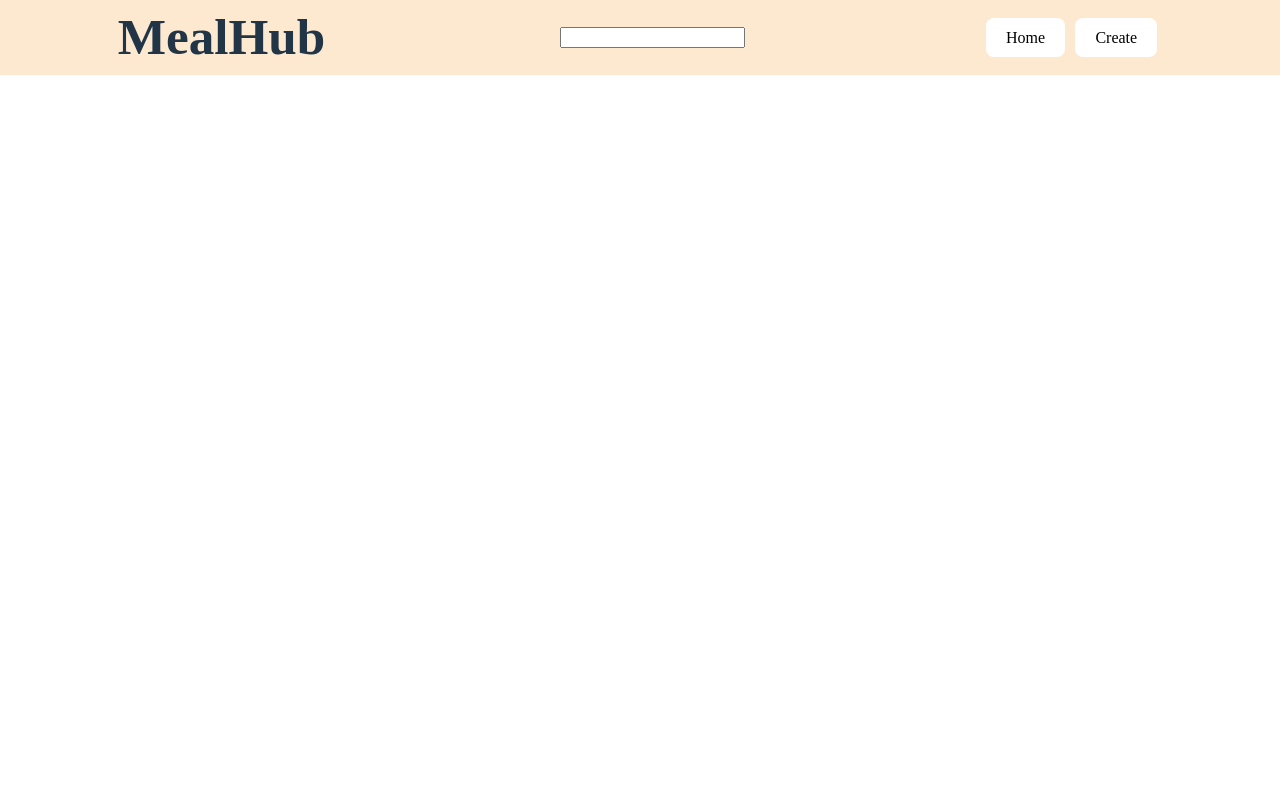
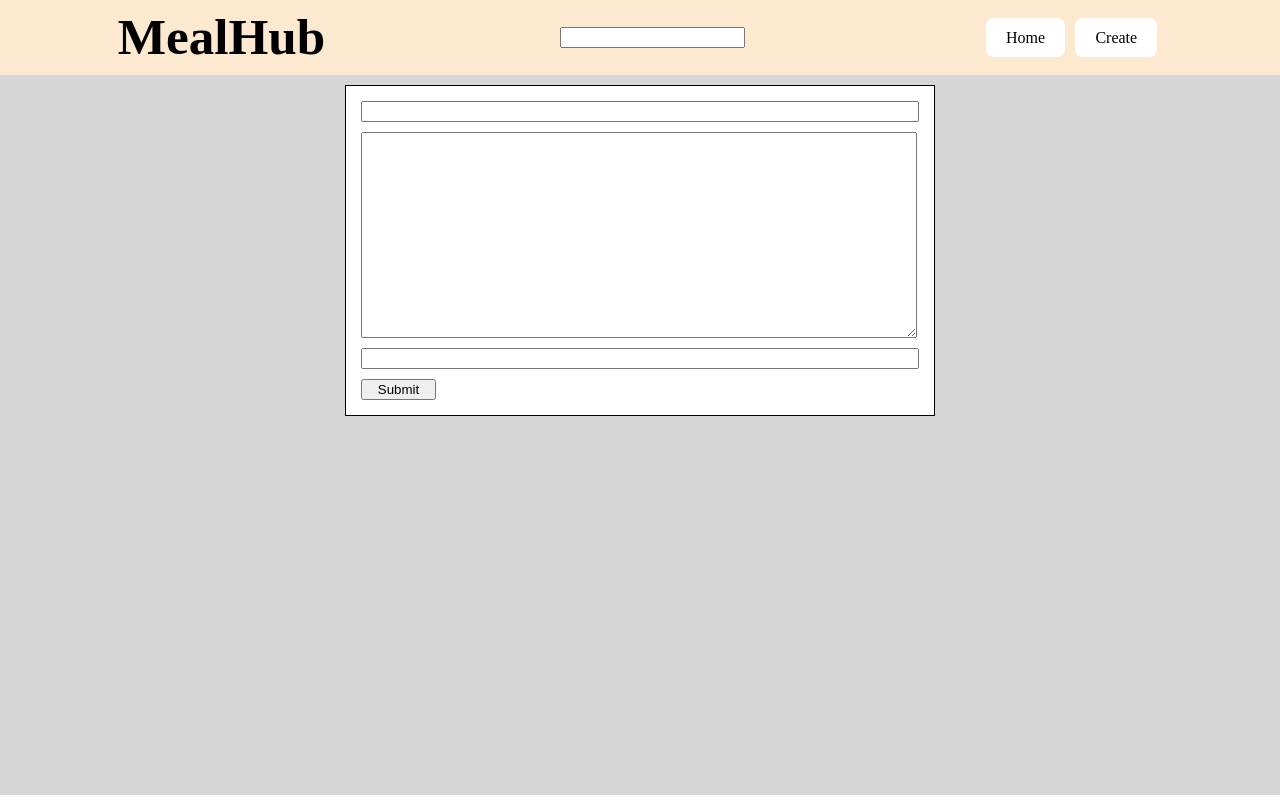
Before and after one commit to paul-nguyen-1/HobbyHub, a React (Vite) app: page /createPost in a window 1280 px wide. Before the commit this address had no page. Built offline with nearby package versions, Linux system fonts and the light colour scheme.

Commit message:
set up post and initialize axios

```diff
--- a/package.json
+++ b/package.json
@@ -9,6 +9,7 @@
     "preview": "vite preview"
   },
   "dependencies": {
+    "axios": "^1.3.5",
     "react": "^18.2.0",
     "react-dom": "^18.2.0",
     "react-router-dom": "^6.10.0"
--- a/src/App.css
+++ b/src/App.css
@@ -33,3 +33,16 @@
 .read-the-docs {
   color: #888;
 }
+
+.home {
+  display: flex;
+  align-items: flex-start;
+  flex-direction: column;
+  padding: 20px 100px;
+}
+
+.homeContainer {
+  display: flex;
+  flex-direction: row;
+
+}
--- a/src/components/Navbar.jsx
+++ b/src/components/Navbar.jsx
@@ -1,14 +1,21 @@
 import React from "react";
+import { Link } from "react-router-dom";
 import "./Navbar.css";
 
 function Navbar() {
   return (
     <div className="navbar">
-      <h1>MealHub</h1>
+      <Link to="/" style={{color:"black"}}>
+        <h1>MealHub</h1>
+      </Link>
       <input></input>
       <div className="navigation">
-        <button>Home</button>
-        <button>Create</button>
+        <Link to="/">
+          <button>Home</button>
+        </Link>
+        <Link to="/createPost">
+          <button>Create</button>
+        </Link>
       </div>
     </div>
   );
--- /dev/null
+++ b/src/components/Post.css
@@ -0,0 +1,8 @@
+.post {
+  height: 100px;
+  width: 90%;
+  background-color: red;
+  align-self: center;
+  margin-top: 10px;
+  border-radius: 5px;
+}
--- /dev/null
+++ b/src/components/Post.jsx
@@ -0,0 +1,8 @@
+import React from "react";
+import "./Post.css";
+
+function Post() {
+  return <div className="post">Post</div>;
+}
+
+export default Post;
--- /dev/null
+++ b/src/pages/CreatePost.css
@@ -0,0 +1,33 @@
+.createPost {
+  display: flex;
+  flex-flow: column wrap;
+  align-content: center;
+  background-color: rgba(128, 128, 128, 0.326);
+  height: 90vh;
+}
+
+.container {
+  display: flex;
+  flex-flow: column wrap;
+  justify-content: center;
+  align-items: flex-start;
+  border: 1px solid black;
+  margin-top: 10px;
+  padding: 10px;
+  background-color: white;
+}
+
+.createPost button {
+  background-color: gray;
+  width: 80px;
+}
+
+.createPost input,
+.createPost textarea {
+  margin: 5px;
+  width: 550px;
+}
+
+.createPost textarea {
+  height: 200px;
+}
--- /dev/null
+++ b/src/pages/CreatePost.jsx
@@ -0,0 +1,17 @@
+import React from "react";
+import "./CreatePost.css";
+
+function CreatePost() {
+  return (
+    <div className="createPost">
+      <form className="container">
+        <input></input>
+        <textarea></textarea>
+        <input></input>
+        <input type="submit" value="Submit" style={{ width: "75px" }} />
+      </form>
+    </div>
+  );
+}
+
+export default CreatePost;
--- a/src/pages/Home.jsx
+++ b/src/pages/Home.jsx
@@ -1,11 +1,16 @@
 import React from "react";
+import "../App.css";
+import Post from "../components/Post";
 
 function Home() {
   return (
     <div className="home">
-      <p>Order by:</p>
-      <button>Newest</button>
-      <button>Most Popular</button>
+      <div className="homeContainer">
+        <p>Order by:</p>
+        <button style={{ color: "white" }}>Newest</button>
+        <button style={{ color: "white" }}>Most Popular</button>
+      </div>
+      <Post />
     </div>
   );
 }
```
Also changed, not shown: src/App.jsx (+6 -4 lines), 1 other file (tests, documents, lock files or other folders).
